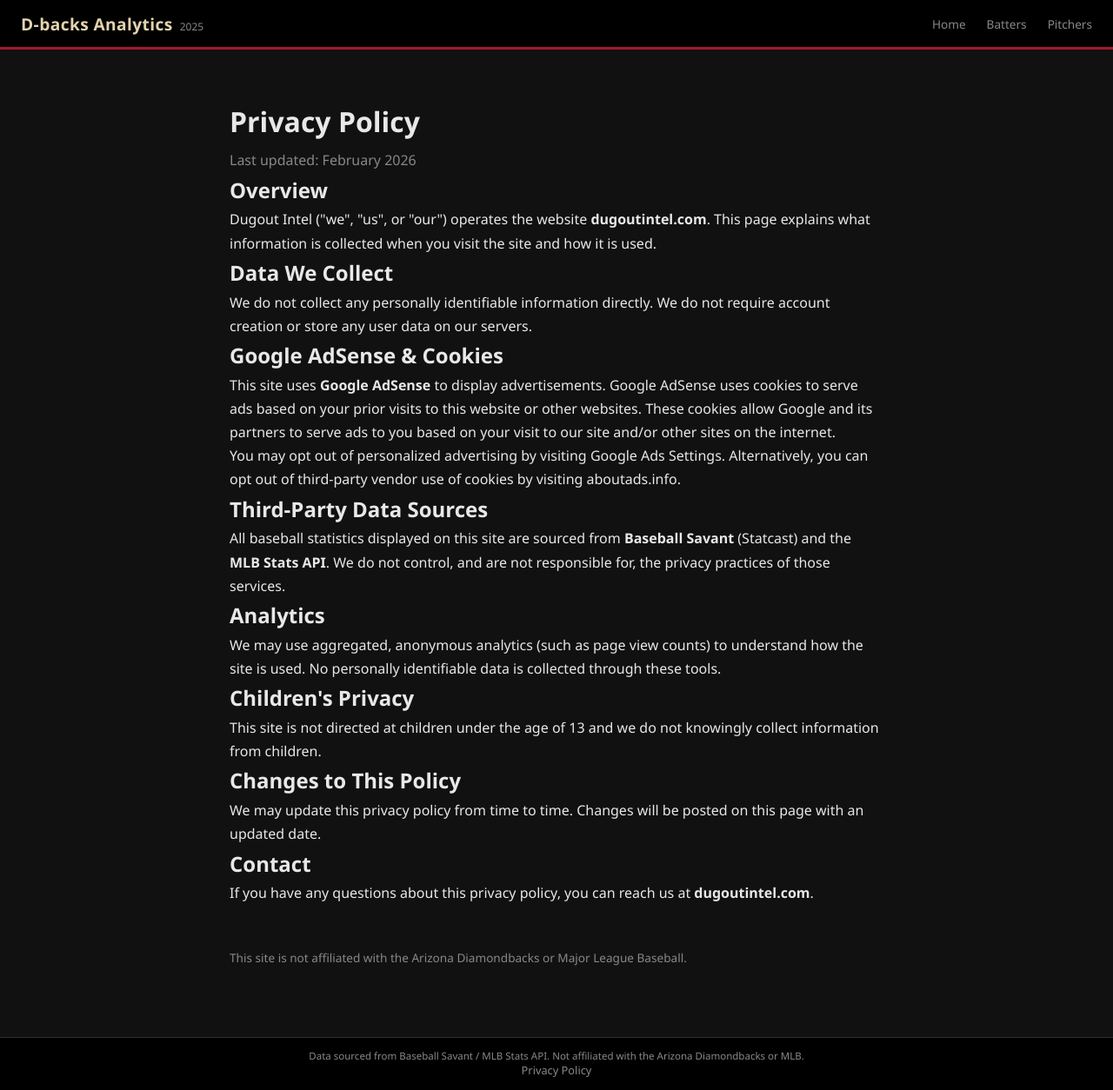
After one commit to matchu46/Player-Analytics, a Flask app: page /privacy in a window 1280 px wide. The commit adds this page. Shown: the whole page at 87% size. Run offline with Flask 3, Linux system fonts and the light colour scheme; some libraries are stand-ins or nearby versions.

Commit message:
Add Google AdSense and privacy policy page
- Add AdSense script to base.html <head>
- Create /privacy route and privacy policy template
- Add Privacy Policy link to site footer

Co-Authored-By: Claude Sonnet 4.6 <noreply@anthropic.com>

```diff
--- a/Player Analytics/app/app.py
+++ b/Player Analytics/app/app.py
@@ -429,6 +429,15 @@ def api_pitcher_velocity(player_id: int):
 
 
 # ---------------------------------------------------------------------------
+# Static pages
+# ---------------------------------------------------------------------------
+
+@app.route("/privacy")
+def privacy():
+    return render_template("privacy.html")
+
+
+# ---------------------------------------------------------------------------
 # Error pages
 # ---------------------------------------------------------------------------
 
--- a/Player Analytics/app/templates/base.html
+++ b/Player Analytics/app/templates/base.html
@@ -7,6 +7,9 @@
     <link rel="stylesheet" href="{{ url_for('static', filename='css/style.css') }}">
     <!-- Plotly for charts -->
     <script src="https://cdn.plot.ly/plotly-2.35.2.min.js"></script>
+    <!-- Google AdSense -->
+    <script async src="https://pagead2.googlesyndication.com/pagead/js/adsbygoogle.js?client=ca-pub-6203828588530023"
+         crossorigin="anonymous"></script>
 </head>
 <body>
     <header class="site-header">
@@ -29,6 +32,7 @@
 
     <footer class="site-footer">
         <p>Data sourced from Baseball Savant / MLB Stats API. Not affiliated with the Arizona Diamondbacks or MLB.</p>
+        <p><a href="/privacy" style="color:var(--text-muted); font-size:0.8rem;">Privacy Policy</a></p>
     </footer>
 
     {% block scripts %}{% endblock %}
--- /dev/null
+++ b/Player Analytics/app/templates/privacy.html
@@ -0,0 +1,36 @@
+{% extends "base.html" %}
+{% block title %}Privacy Policy — Dugout Intel{% endblock %}
+
+{% block content %}
+<div style="max-width:800px; margin:2rem auto; padding:0 1.5rem; color:var(--text-primary); line-height:1.7;">
+    <h1 style="margin-bottom:0.25rem;">Privacy Policy</h1>
+    <p style="color:var(--text-muted); margin-top:0;">Last updated: February 2026</p>
+
+    <h2>Overview</h2>
+    <p>Dugout Intel ("we", "us", or "our") operates the website <strong>dugoutintel.com</strong>. This page explains what information is collected when you visit the site and how it is used.</p>
+
+    <h2>Data We Collect</h2>
+    <p>We do not collect any personally identifiable information directly. We do not require account creation or store any user data on our servers.</p>
+
+    <h2>Google AdSense &amp; Cookies</h2>
+    <p>This site uses <strong>Google AdSense</strong> to display advertisements. Google AdSense uses cookies to serve ads based on your prior visits to this website or other websites. These cookies allow Google and its partners to serve ads to you based on your visit to our site and/or other sites on the internet.</p>
+    <p>You may opt out of personalized advertising by visiting <a href="https://www.google.com/settings/ads" style="color:var(--accent);">Google Ads Settings</a>. Alternatively, you can opt out of third-party vendor use of cookies by visiting <a href="https://www.aboutads.info/choices/" style="color:var(--accent);">aboutads.info</a>.</p>
+
+    <h2>Third-Party Data Sources</h2>
+    <p>All baseball statistics displayed on this site are sourced from <strong>Baseball Savant</strong> (Statcast) and the <strong>MLB Stats API</strong>. We do not control, and are not responsible for, the privacy practices of those services.</p>
+
+    <h2>Analytics</h2>
+    <p>We may use aggregated, anonymous analytics (such as page view counts) to understand how the site is used. No personally identifiable data is collected through these tools.</p>
+
+    <h2>Children's Privacy</h2>
+    <p>This site is not directed at children under the age of 13 and we do not knowingly collect information from children.</p>
+
+    <h2>Changes to This Policy</h2>
+    <p>We may update this privacy policy from time to time. Changes will be posted on this page with an updated date.</p>
+
+    <h2>Contact</h2>
+    <p>If you have any questions about this privacy policy, you can reach us at <strong>dugoutintel.com</strong>.</p>
+
+    <p style="margin-top:3rem; color:var(--text-muted); font-size:0.85rem;">This site is not affiliated with the Arizona Diamondbacks or Major League Baseball.</p>
+</div>
+{% endblock %}
```
